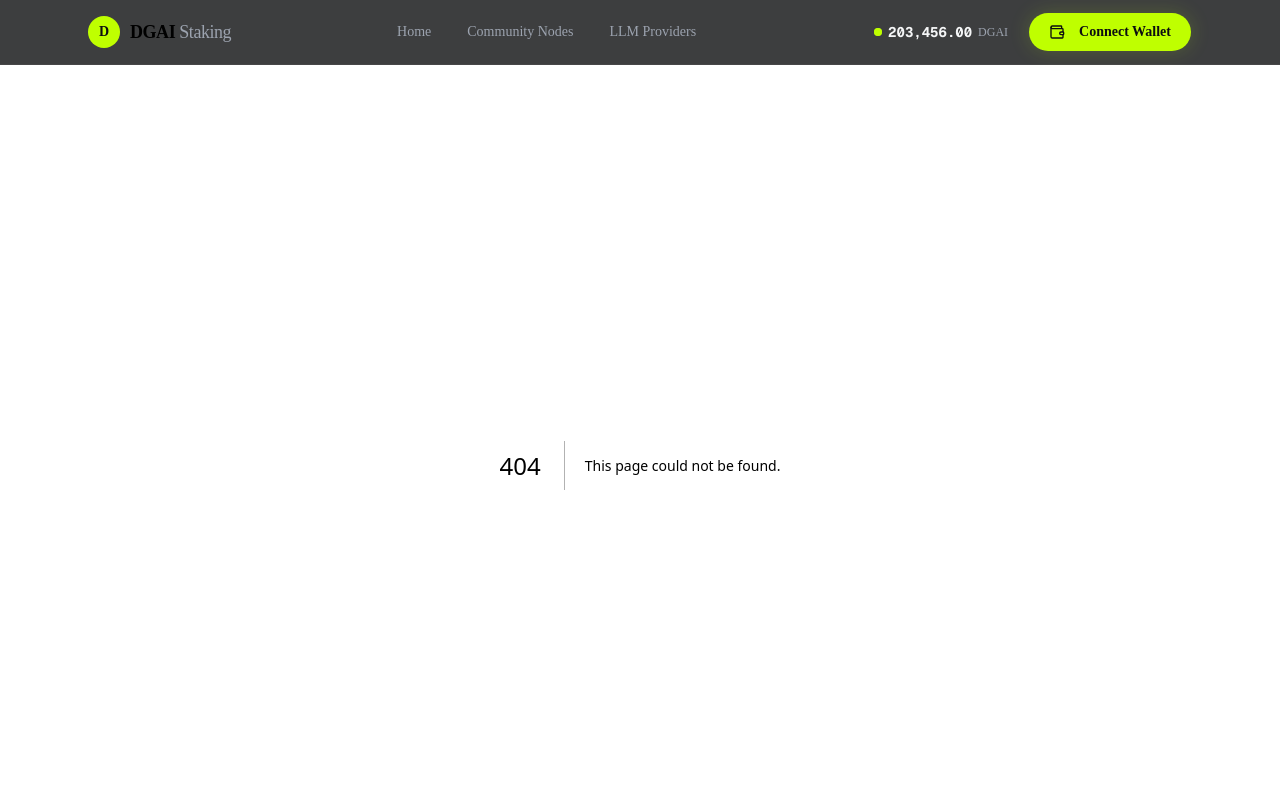
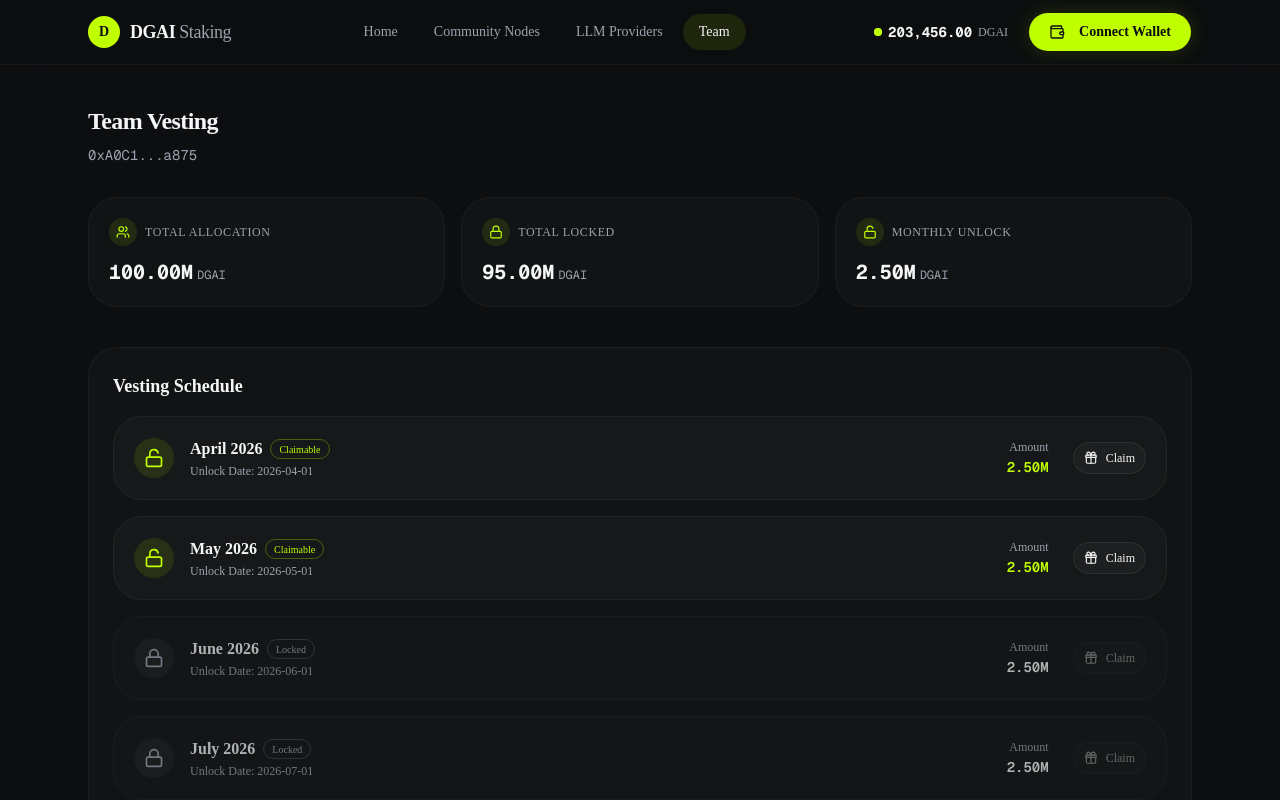
Before and after one commit to xmingai/staking, a Next.js app: page /team in a window 1280 px wide. Before the commit this address had no page. Shown: the top 800 px of the page. Built offline with nearby package versions, Linux system fonts and the light colour scheme.

Commit message:
feat: add Team vesting page

```diff
--- /dev/null
+++ b/src/app/team/page.tsx
@@ -0,0 +1,205 @@
+"use client";
+
+import { useState } from "react";
+import { formatNumber } from "@/lib/mock-data";
+import { Badge } from "@/components/ui/badge";
+import { Button } from "@/components/ui/button";
+import { Lock, Unlock, Gift, Check, Users } from "lucide-react";
+
+const TEAM_VESTING_DATA = {
+  totalAllocation: 100000000,
+  monthlyUnlock: 2500000,
+  availableToClaim: 5000000,
+  locked: 95000000,
+  claimed: 0,
+};
+
+const VESTING_SCHEDULE = [
+  { id: 1, month: "April 2026", amount: 2500000, status: "Claimable", date: "2026-04-01" },
+  { id: 2, month: "May 2026", amount: 2500000, status: "Claimable", date: "2026-05-01" },
+  { id: 3, month: "June 2026", amount: 2500000, status: "Locked", date: "2026-06-01" },
+  { id: 4, month: "July 2026", amount: 2500000, status: "Locked", date: "2026-07-01" },
+  { id: 5, month: "August 2026", amount: 2500000, status: "Locked", date: "2026-08-01" },
+  { id: 6, month: "September 2026", amount: 2500000, status: "Locked", date: "2026-09-01" },
+];
+
+export default function TeamPage() {
+  const [claimed, setClaimed] = useState(false);
+
+  const handleClaim = () => {
+    setClaimed(true);
+    setTimeout(() => setClaimed(false), 3000);
+  };
+
+  return (
+    <div className="mx-auto max-w-6xl px-4 sm:px-6 py-10">
+      {/* Header */}
+      <div className="mb-8 flex flex-col sm:flex-row sm:items-end justify-between gap-4">
+        <div>
+          <h1 className="text-2xl font-bold tracking-tight mb-2">Team Vesting</h1>
+          <p className="text-sm text-muted-foreground font-mono">0xA0C1...a875</p>
+        </div>
+      </div>
+
+      {/* Stats Overview */}
+      <div className="grid grid-cols-2 md:grid-cols-3 gap-4 mb-10">
+        {[
+          {
+            icon: Users,
+            label: "Total Allocation",
+            value: formatNumber(TEAM_VESTING_DATA.totalAllocation),
+            suffix: "DGAI",
+          },
+          {
+            icon: Lock,
+            label: "Total Locked",
+            value: formatNumber(TEAM_VESTING_DATA.locked),
+            suffix: "DGAI",
+          },
+          {
+            icon: Unlock,
+            label: "Monthly Unlock",
+            value: formatNumber(TEAM_VESTING_DATA.monthlyUnlock),
+            suffix: "DGAI",
+          },
+          /* {
+            icon: Gift,
+            label: "Available to Claim",
+            value: formatNumber(TEAM_VESTING_DATA.availableToClaim),
+            suffix: "DGAI",
+            highlight: true,
+          }, */
+        ].map((s) => (
+          <div
+            key={s.label}
+            className="p-5 rounded-2xl border border-border/60 bg-card/50"
+          >
+            <div className="flex items-center gap-2 mb-3">
+              <div className="flex h-7 w-7 items-center justify-center rounded-lg bg-lime/10 text-lime">
+                <s.icon className="h-3.5 w-3.5" />
+              </div>
+              <span className="text-xs text-muted-foreground font-medium uppercase tracking-wider">
+                {s.label}
+              </span>
+            </div>
+            <p className={`text-xl font-bold font-mono ${s.highlight ? "text-lime" : ""}`}>
+              {s.value}
+              {s.suffix && (
+                <span className="text-xs text-muted-foreground font-normal ml-1">
+                  {s.suffix}
+                </span>
+              )}
+            </p>
+          </div>
+        ))}
+      </div>
+
+      {/* Actions layout - Claim Available Tokens */}
+      {/* <div className="mb-8">
+        <div className="rounded-2xl border border-border/60 bg-card/50 p-6 flex flex-col sm:flex-row sm:items-center justify-between gap-6">
+          <div>
+            <h3 className="text-sm font-semibold mb-2 flex items-center gap-2">
+              <Gift className="h-4 w-4 text-lime" />
+              Claimable Team Tokens
+            </h3>
+            <div className="flex items-baseline gap-2">
+              <p className="text-4xl font-bold text-lime font-mono">
+                {formatNumber(TEAM_VESTING_DATA.availableToClaim)}
+              </p>
+              <p className="text-xs text-muted-foreground font-medium">DGAI</p>
+            </div>
+            <p className="text-[10px] text-muted-foreground mt-1">
+              Unlocks schedule: {formatNumber(TEAM_VESTING_DATA.monthlyUnlock)} DGAI / Month
+            </p>
+          </div>
+
+          <Button
+            onClick={handleClaim}
+            disabled={claimed || TEAM_VESTING_DATA.availableToClaim === 0}
+            className="rounded-2xl px-8 h-12 text-sm font-semibold bg-lime text-lime-foreground hover:bg-lime/90 shadow-[0_0_20px_rgba(191,255,0,0.15)] disabled:opacity-60 transition-all shrink-0 w-full sm:w-auto"
+          >
+            {claimed ? (
+              <span className="flex items-center gap-2">
+                <Check className="h-4 w-4" /> Claimed!
+              </span>
+            ) : (
+              "Claim Available"
+            )}
+          </Button>
+        </div>
+      </div> */}
+
+      {/* Vesting Schedule */}
+      <div className="rounded-2xl border border-border/60 bg-card/50 p-6">
+        <div className="flex items-center justify-between mb-4">
+          <h2 className="text-lg font-semibold">Vesting Schedule</h2>
+        </div>
+        <div className="space-y-4">
+          {VESTING_SCHEDULE.map((schedule) => (
+            <div
+              key={schedule.id}
+              className={`p-5 rounded-2xl border border-border/60 transition-colors ${
+                schedule.status === 'Locked'
+                  ? 'bg-muted/30 opacity-70'
+                  : 'bg-card hover:bg-card/80 hover:border-lime/20'
+              }`}
+            >
+              <div className="flex flex-col sm:flex-row sm:items-center justify-between gap-4">
+                {/* Left */}
+                <div className="flex items-center gap-4">
+                  <div className={`flex h-10 w-10 items-center justify-center rounded-xl shrink-0 ${
+                    schedule.status === 'Claimable'
+                      ? 'bg-lime/10 text-lime'
+                      : 'bg-muted text-muted-foreground'
+                  }`}>
+                    {schedule.status === 'Claimable' ? <Unlock className="h-5 w-5" /> : <Lock className="h-5 w-5" />}
+                  </div>
+                  <div>
+                    <div className="flex items-center gap-2">
+                      <h3 className="font-semibold">{schedule.month}</h3>
+                      <Badge
+                        variant="outline"
+                        className={`text-[10px] rounded-lg ${
+                          schedule.status === "Claimable"
+                            ? "border-lime/30 text-lime"
+                            : "border-muted-foreground/30 text-muted-foreground"
+                        }`}
+                      >
+                        {schedule.status}
+                      </Badge>
+                    </div>
+                    <p className="text-xs text-muted-foreground mt-0.5">
+                      Unlock Date: {schedule.date}
+                    </p>
+                  </div>
+                </div>
+
+                {/* Right: Data & Actions */}
+                <div className="flex items-center gap-6">
+                  <div className="text-right">
+                    <p className="text-xs text-muted-foreground mb-0.5">Amount</p>
+                    <p className={`text-sm font-semibold font-mono ${schedule.status === 'Claimable' ? 'text-lime' : ''}`}>
+                      {formatNumber(schedule.amount)}
+                    </p>
+                  </div>
+                  <div className="flex gap-2 shrink-0">
+                    <Button
+                      size="sm"
+                      variant="outline"
+                      disabled={schedule.status === "Locked"}
+                      className="rounded-xl text-xs h-8 border-border/60 hover:border-lime/30 hover:text-lime"
+                      onClick={handleClaim}
+                    >
+                      <Gift className="h-3 w-3 mr-1" />
+                      Claim
+                    </Button>
+                  </div>
+                </div>
+              </div>
+            </div>
+          ))}
+        </div>
+      </div>
+    </div>
+  );
+}
--- a/src/components/top-bar.tsx
+++ b/src/components/top-bar.tsx
@@ -10,6 +10,7 @@ const NAV_ITEMS = [
   { href: "/", label: "Home" },
   { href: "/nodes", label: "Community Nodes" },
   { href: "/llm-providers", label: "LLM Providers" },
+  { href: "/team", label: "Team" },
 ];
 
 export function TopBar() {
```
Also changed, not shown: 1 other file (tests, documents, lock files or other folders).
